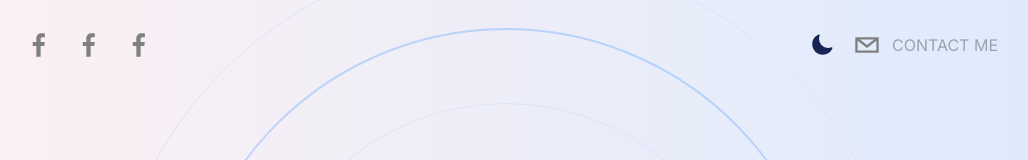
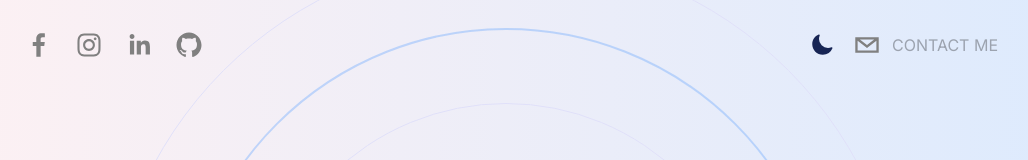
Before and after one commit to Jiayii03/my-portfolio-website, a Next.js app: page / in a window 1280 px wide. Shown: the top 160 px of the page, without its empty margins (134-1162 px from the left). Built offline with nearby package versions, Linux system fonts and the light colour scheme.

Commit message:
Added new social icons, changed education card bg colour

```diff
--- a/src/app/page.tsx
+++ b/src/app/page.tsx
@@ -1,6 +1,7 @@
 "use client"
 
 import About from "@/components/About";
+import Awards from "@/components/Awards";
 import Education from "@/components/Education";
 import Header from "@/components/Header";
 import Hero from "@/components/Hero";
@@ -33,9 +34,14 @@ export default function Home() {
         <About />
       </section>
 
-      {/* Experience */}
+      {/* Education */}
       <section id="education" className="snap-start">
         <Education />
+      </section>
+
+      {/* Awards */}
+      <section id="awards" className="snap-start">
+        <Awards />
       </section>
 
       {/* Skills */}
--- /dev/null
+++ b/src/components/Awards.tsx
@@ -0,0 +1,13 @@
+import React from "react";
+
+function Awards() {
+  return (
+    <div className="h-screen flex relative overflow-hidden flex-col md:flex-row max-w-full justify-evenly mx-auto items-center">
+      <h3 className="absolute top-24 uppercase tracking-[20px] text-gray-500 text-1xl">
+        Awards
+      </h3>
+    </div>
+  );
+}
+
+export default Awards;
--- a/src/components/EducationCard.tsx
+++ b/src/components/EducationCard.tsx
@@ -24,7 +24,7 @@ function EducationCard({
   notes,
 }: Props) {
   return (
-    <article className="flex flex-col rounded-lg items-center space-y-7 flex-shrink-0 w-[420px] py-7 snap-center bg-[#F1E5EF]/40 hover:bg-[#F1E5EF]/60 transition-all ease-in-out duration-200 cursor-pointer dark:bg-slate-800 dark:hover:bg-slate-700">
+    <article className="flex flex-col rounded-lg items-center space-y-7 flex-shrink-0 w-[420px] py-7 snap-center bg-[#F1E5EF]/40 hover:bg-gradient-to-br hover:from-slate-100 hover:to-blue-100 dark:bg-slate-800 dark:hover:bg-gradient-to-br dark:hover:from-slate-500 transition-all ease-in-out duration-200 cursor-pointer ">
       {/* two elements in here */}
       <motion.img
         initial={{
--- a/src/components/Header.tsx
+++ b/src/components/Header.tsx
@@ -53,12 +53,17 @@ export default function Header({}: Props) {
           bgColor="transparent"
         />
         <SocialIcon
-          url="https://www.facebook.com/jiayiiii.03"
+          url="https://www.instagram.com/j.yi_03/?hl=en"
           fgColor="gray"
           bgColor="transparent"
         />
         <SocialIcon
-          url="https://www.facebook.com/jiayiiii.03"
+          url="https://www.linkedin.com/in/jia-yi-chau-4a12a621a/"
+          fgColor="gray"
+          bgColor="transparent"
+        />
+        <SocialIcon
+          url="https://github.com/Jiayii03"
           fgColor="gray"
           bgColor="transparent"
         />
```
